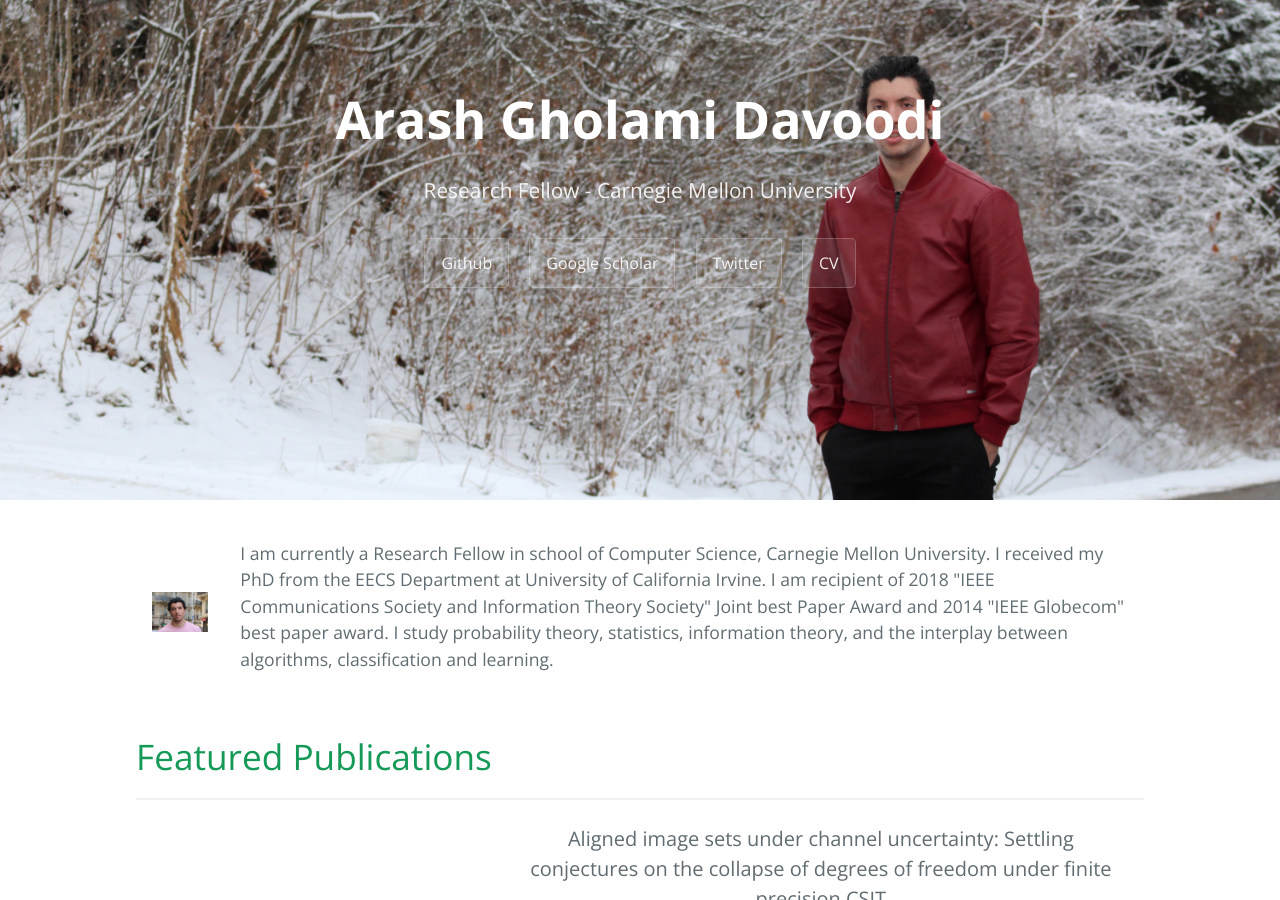
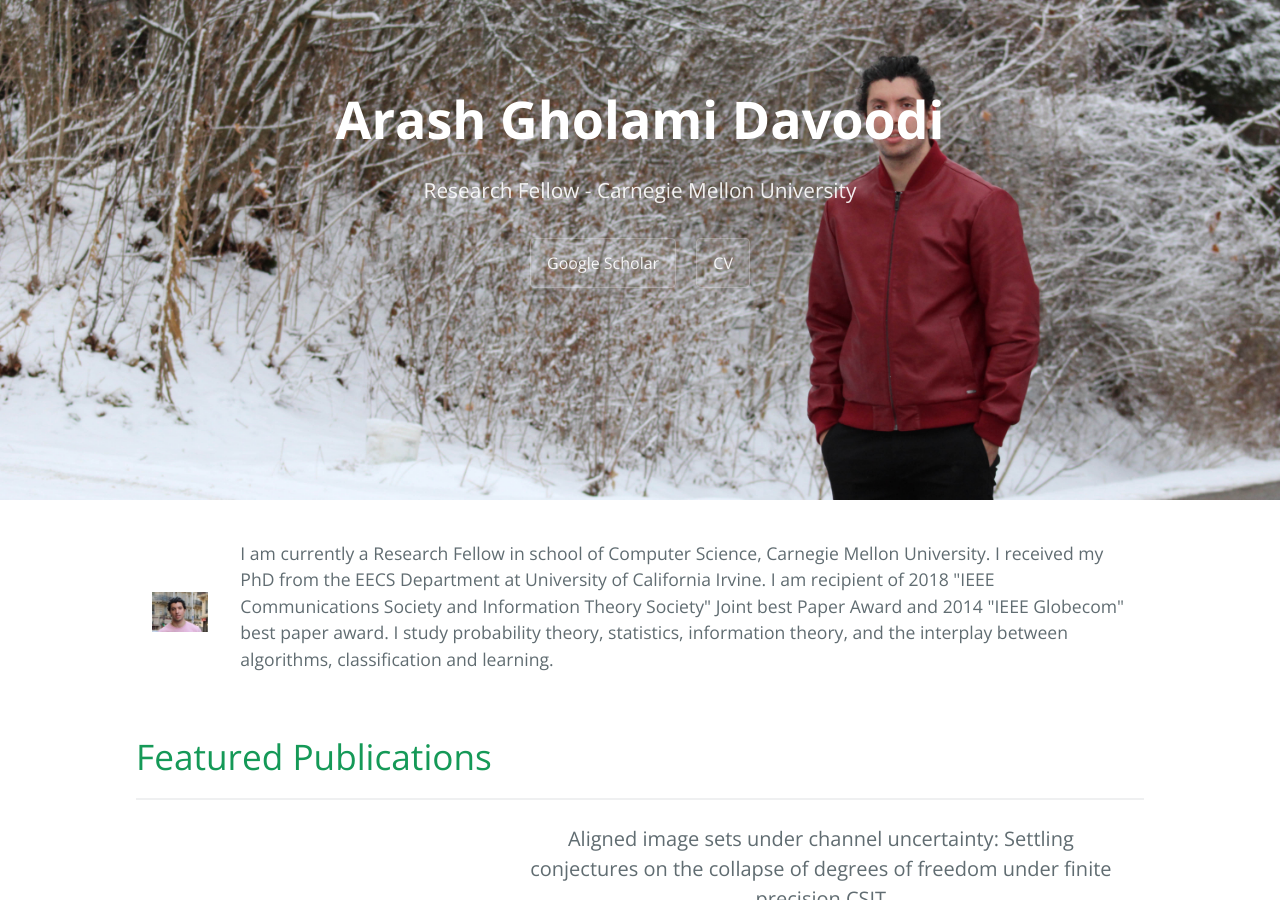
Before and after one commit to arashgholami/arashgholami.github.io, a Jekyll site: the page built from index.md, in a window 1280 px wide and 900 px high. Built offline with Jekyll 4.4.1, drawn with Linux system fonts in a browser that asks for light colours.

Commit message:
Update default.html

```diff
--- a/_layouts/default.html
+++ b/_layouts/default.html
@@ -30,9 +30,7 @@
         <a href="{{ site.github.repository_url }}" class="btn">Source Code</a>
       {% endif %}
       {% if site.show_downloads %}
-        <a href="https://github.com/pouyapez" class="btn">Github</a>
         <a href="https://scholar.google.com/citations?user=tpoOv5MAAAAJ&hl=en" class="btn">Google Scholar</a>
-        <a href="https://twitter.com/PPezeshkpour" class="btn">Twitter</a>
         <a href="https://arashgholami.github.io/Resume.pdf" class="btn">CV</a>
         <!--- <a href="{{ site.github.tar_url }}" class="btn">Download .tar.gz</a> --->
       {% endif %}
```
